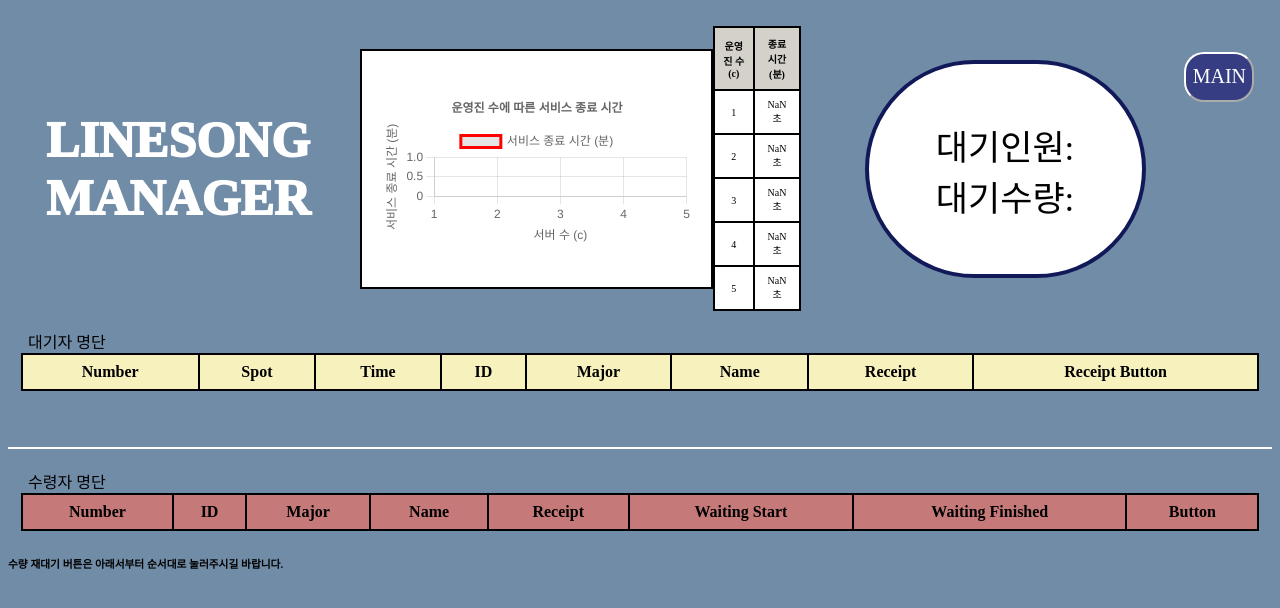
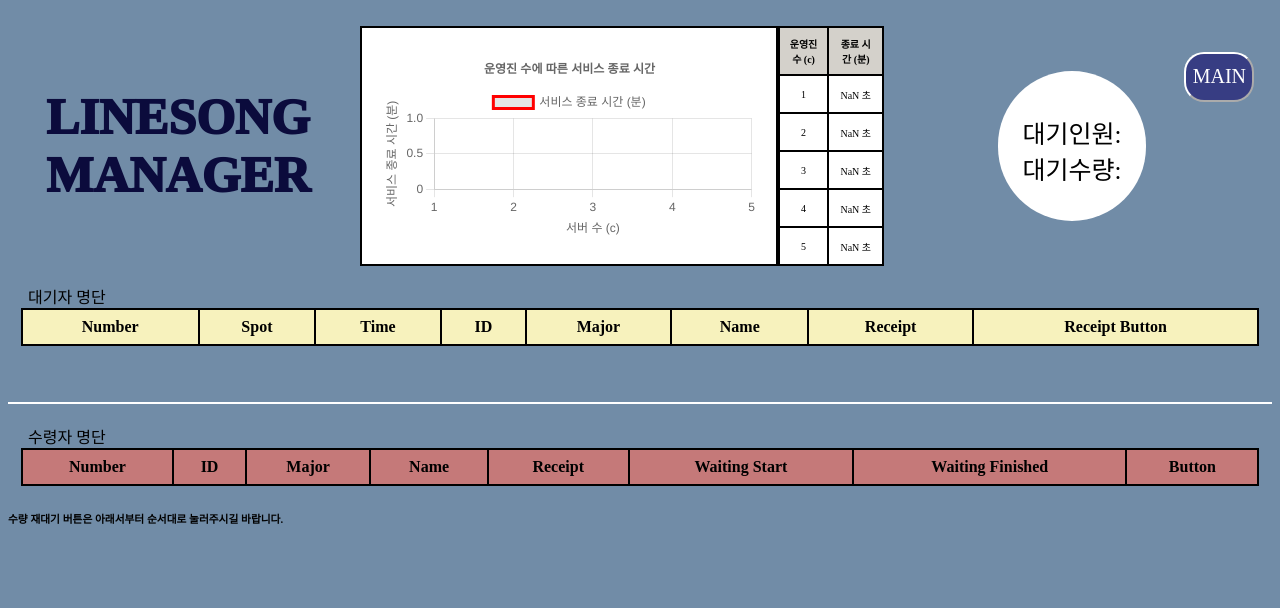
Before and after one commit to SA-ILGO/SW_WEB2, a website: page public/manage.html in a window 1280 px wide. Drawn offline with nearby package versions, Linux system fonts and the light colour scheme; no server answers; a web font is replaced by a local one.

Commit message:
[FIX] 수량 부분 CSS 변경, 대기자페이지 문구 오류 수정

```diff
--- a/public/style/manage.css
+++ b/public/style/manage.css
@@ -17,7 +17,7 @@
 
 h1 {
     margin-left: 3%;
-    color: white;
+    color: rgb(11, 11, 60);
     font-size: 50px;
     text-align: center;
     font-weight: 1000;
@@ -77,16 +77,16 @@
 
 }
 #quantityContainer {
-    border: 4px solid rgb(17, 25, 89);
     border-radius: 500px;
     font-family: 'GongGothicMedium';
-    font-size: 35px;
+    font-size: 25px;
     text-align: center;
     padding: 15px;
-    height: 180px;
-    width: 350px;
+    height: 120px;
+    width: 140px;
     background-color: #ffffff;
     margin-right: 10%;
+    margin-left: 4%;
 }
 
 #serverCalContainer {
```
Also changed, not shown: public/index.html (+1 -1 lines).
